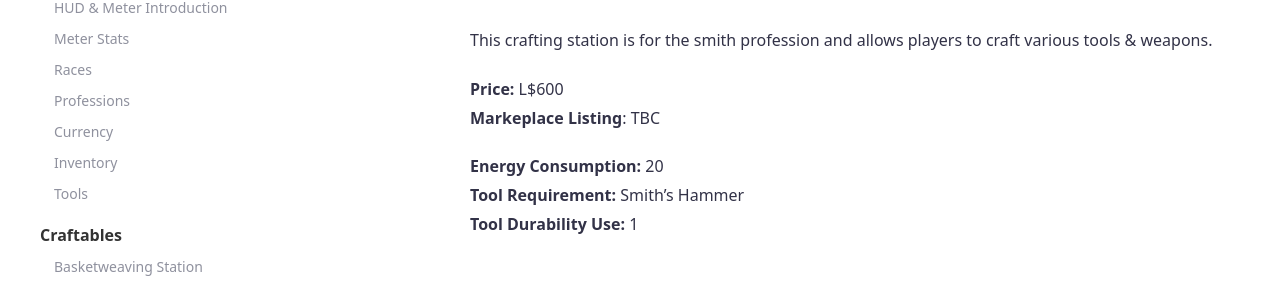
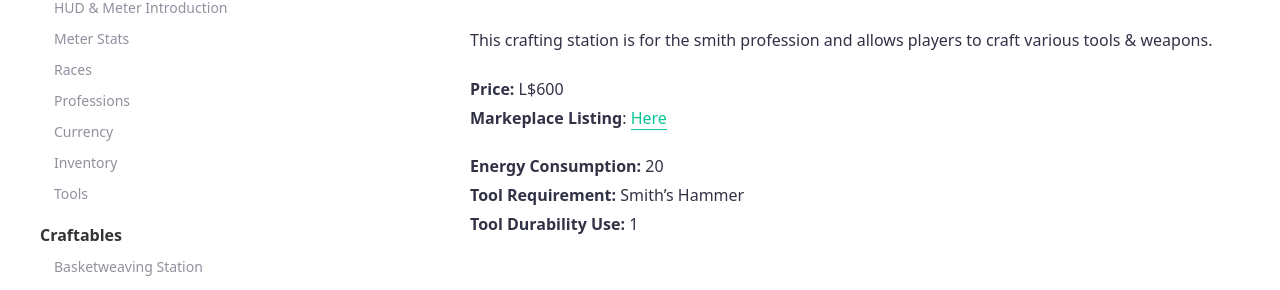
Before and after one commit to SLColonies/Public, a Jekyll site: the page built from _docs/forge.md, in a window 1280 px wide and 900 px high. Shown: the part 258-548 px from the top of the window. Built offline with Jekyll 4.4.1, drawn with Linux system fonts in a browser that asks for light colours.

Commit message:
Update forge.md

```diff
--- a/_docs/forge.md
+++ b/_docs/forge.md
@@ -6,7 +6,7 @@
 This crafting station is for the smith profession and allows players to craft various tools & weapons.
 
 **Price:** L$600<br>
-**Markeplace Listing**: TBC<br>
+**Markeplace Listing**: [Here](https://marketplace.secondlife.com/p/SLC-Craftables-Forge-Anvil/19206753)<br>
 
 **Energy Consumption:** 20<br>
 **Tool Requirement:** Smith's Hammer<br>
```
